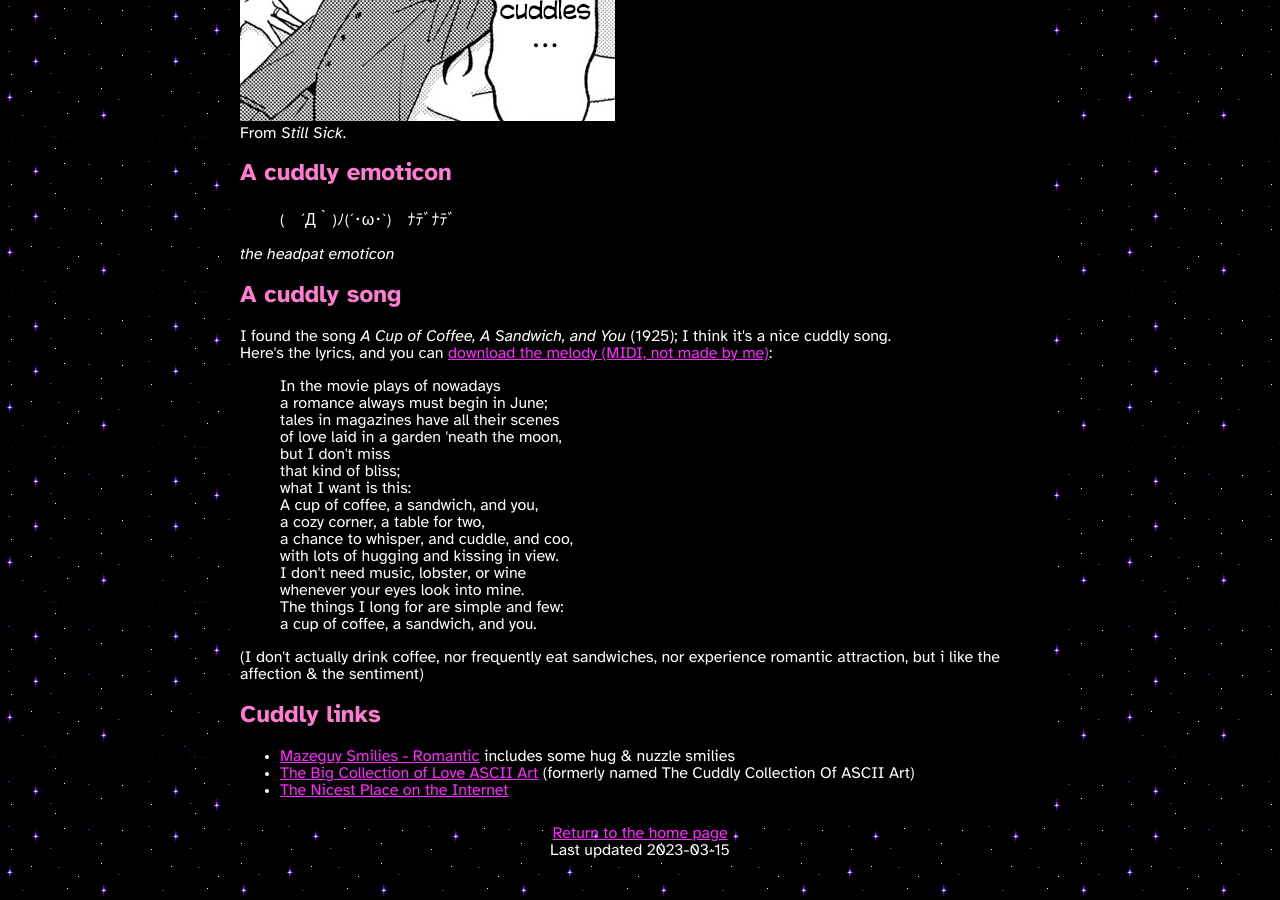
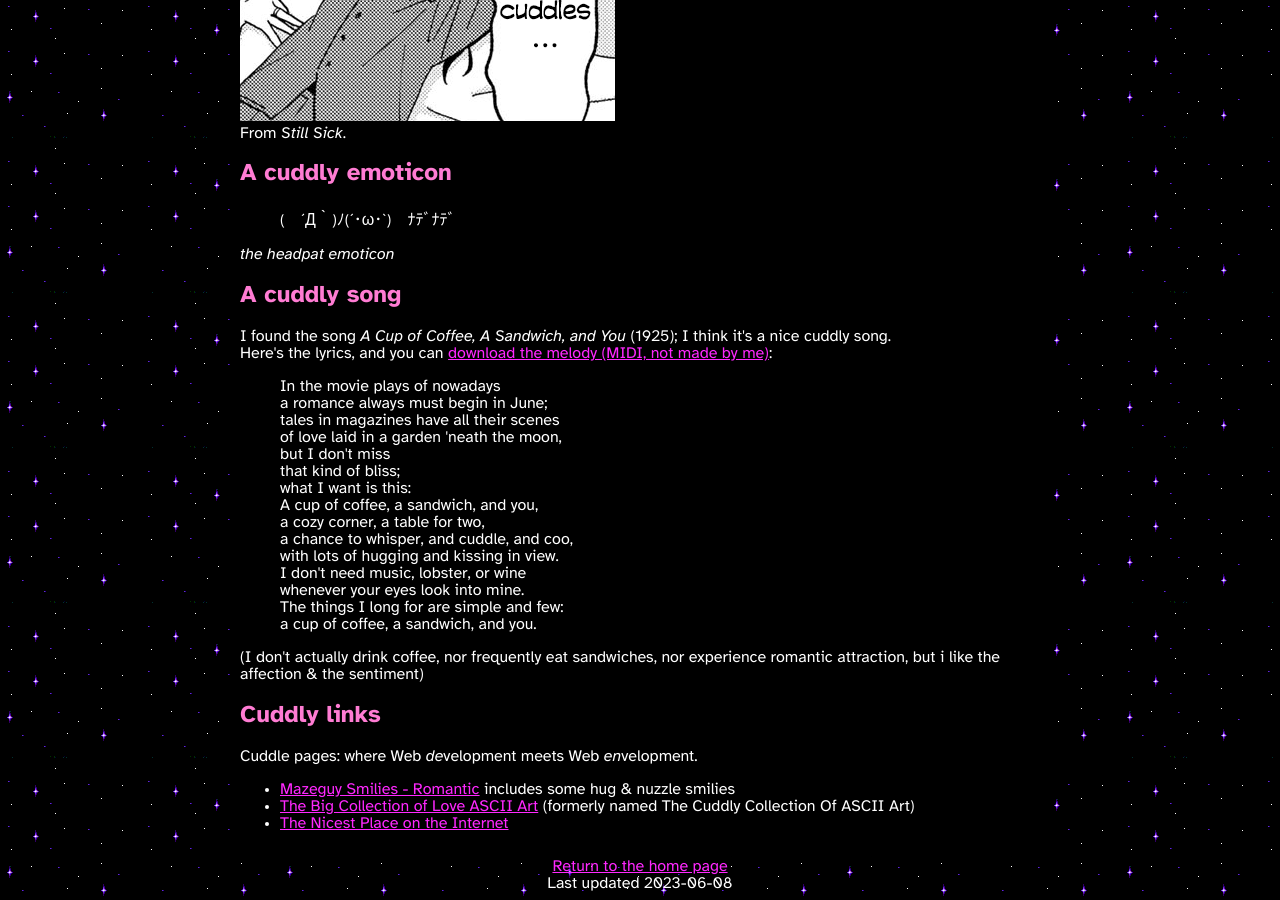
Before and after one commit to mincerafter42/mincerafter42.github.io, a Jekyll site: the page built from cuddle.md, in a window 1280 px wide and 900 px high, scrolled down 1253 px. Built offline with Jekyll 4.4.1, drawn with Linux system fonts in a browser that asks for light colours.

Commit message:
Added a pun

```diff
--- a/cuddle.md
+++ b/cuddle.md
@@ -1,6 +1,6 @@
 ---
 title: Recreational Drugs? No Thanks, I Prefer Recreational Hugs
-last_modified_at: 2023-03-15
+last_modified_at: 2023-06-08
 ---
 I love cuddling! I want to cuddle my friends! (but some of them don't want cuddles so I won't cuddle them) (and some of them aren't within cuddling distance)
 
@@ -62,6 +62,8 @@ Here's the lyrics, and you can [download the melody (MIDI, not made by me)](asse
 (I don't actually drink coffee, nor frequently eat sandwiches, nor experience romantic attraction, but i like the affection & the sentiment)
 
 ## Cuddly links
+Cuddle pages: where Web *de*velopment meets Web *en*velopment.
+
 - [Mazeguy Smilies - Romantic](http://www.mazeguy.net/romantic.html) includes some hug & nuzzle smilies
 - [The Big Collection of Love ASCII Art](http://loveascii.com) (formerly named The Cuddly Collection Of ASCII Art)
 - [The Nicest Place on the Internet](https://thenicestplace.net/)
```
